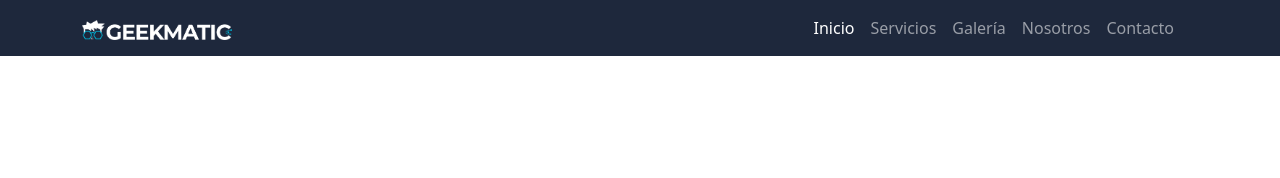
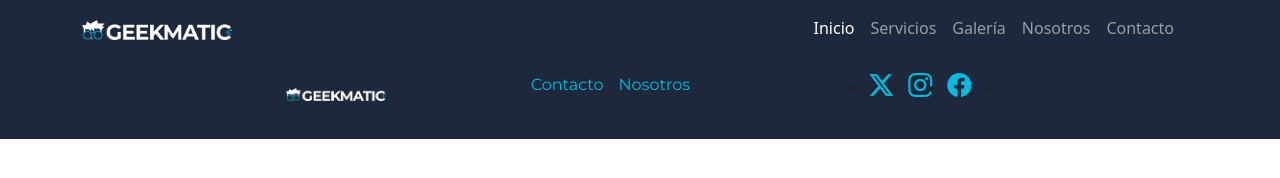
Before and after one commit to DanDsgn/PreEntrega2-DanielRangel, a plain HTML site: page Pages/Contacto.html in a window 1280 px wide. Drawn offline with nearby package versions, Linux system fonts and the light colour scheme.

Commit message:
otra actualización

```diff
--- a/Pages/Contacto.html
+++ b/Pages/Contacto.html
@@ -8,7 +8,7 @@
     <link href="https://cdn.jsdelivr.net/npm/bootstrap@5.3.2/dist/css/bootstrap.min.css" rel="stylesheet" integrity="sha384-T3c6CoIi6uLrA9TneNEoa7RxnatzjcDSCmG1MXxSR1GAsXEV/Dwwykc2MPK8M2HN" crossorigin="anonymous">
 </head>
 <body>
-
+   <!-- header -->
   <header>
     <nav class="navbar navbar-dark bg-deepblue fixed-top navbar-expand-md">
         <div class="container">
@@ -38,16 +38,34 @@
                   <li class="nav-item">
                     <a class="nav-link" href="../Pages/Contacto.html">Contacto</a>
                   </li>
-
-
               </ul>
-
             </div>
           </div>
         </div>
       </nav>
 </header>
+    <!-- Main -->
 
+
+
+ <!-- Footer -->
+ <hr>
+ <footer class=" bg-deepblue">
+ <div class="container foot-container">
+ <a href="#"><img src="../Assets/Images/Logos/PNG/geekmatic_neg_comp.png" alt="Logo"></a>
+
+ <ul class="footer-link">
+   <li><a href="#">Contacto</a></li>
+   <li><a href="#">Nosotros</a></li>
+ </ul>
+
+ <ul class="footer-icons">
+   <li> <a href="#"><i class="bi bi-twitter-x" style="font-size: 1.5rem; color: #00BBDD;"></i></a></li>
+   <li> <a href="#"><i class="bi bi-instagram" style="font-size: 1.5rem; color: #00BBDD;"></i></a></li>
+   <li> <a href="#"><i class="bi bi-facebook" style="font-size: 1.5rem; color: #00BBDD;"></i></a></li>c
+ </ul>
+ </div>
+ </footer>
 
 <!-- Script Bootstrap -->
 <script src="https://cdn.jsdelivr.net/npm/bootstrap@5.3.2/dist/js/bootstrap.bundle.min.js" integrity="sha384-C6RzsynM9kWDrMNeT87bh95OGNyZPhcTNXj1NW7RuBCsyN/o0jlpcV8Qyq46cDfL" crossorigin="anonymous"></script>
```
Also changed, not shown: index.html (+2 -2 lines), Wireframes/Escritorio/Contacto desk.png (added), Wireframes/Escritorio/galeria desk.png (added), Wireframes/Escritorio/index desk.png (added), Wireframes/Escritorio/nosotros desk.png (added), Wireframes/Escritorio/servicios desk.png (added), Wireframes/Movil/Contacto phone.png (added), Wireframes/Movil/galeria phone.png (added), Wireframes/Movil/index phone.png (added), Wireframes/Movil/nosotros phone.png (added), Wireframes/Movil/servicios phone.png (added), 3 other files.
